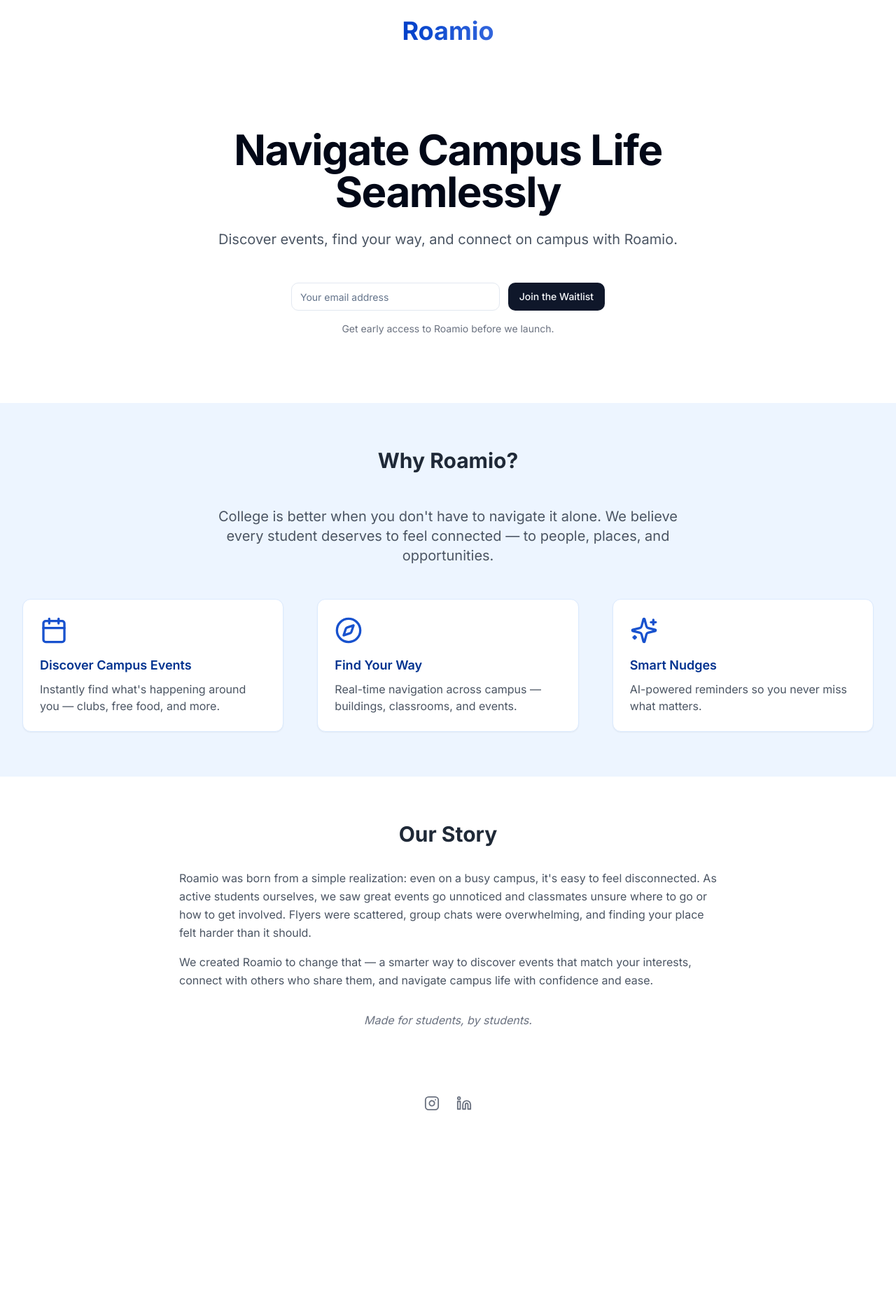
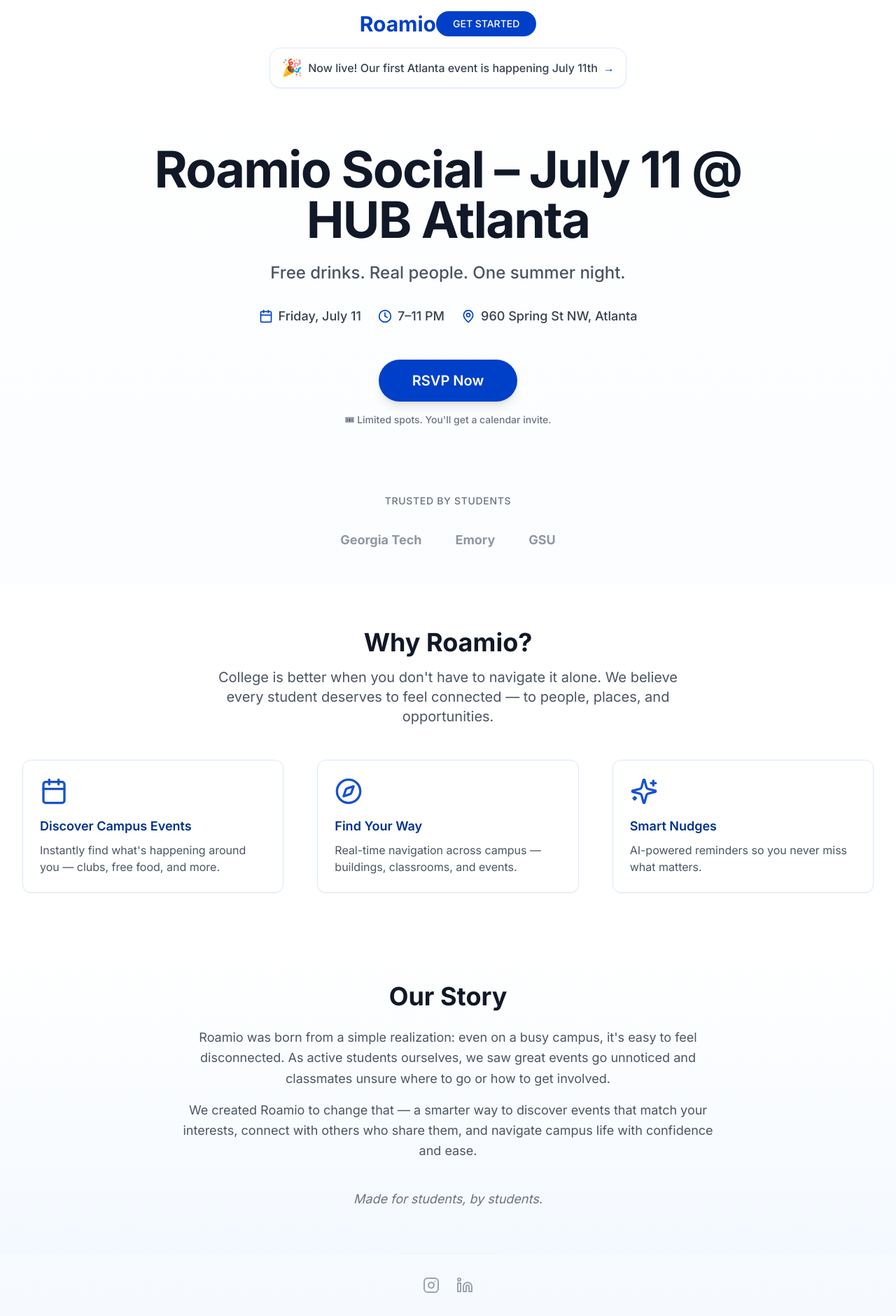
Before and after one commit to aryashahprog/roamio-waitlist-launch, a React (Vite) app: page / in a window 1280 px wide. Shown: the whole page at 70% size. Before the commit the page ends 1620 px from the top, so only its background shows below. Built offline with nearby package versions, Linux system fonts and the light colour scheme.

Commit message:
Refactor: Apply visual updates
The AI updated the landing page to match the provided visual style, while maintaining the existing Roamio color scheme.

```diff
--- a/src/pages/Index.tsx
+++ b/src/pages/Index.tsx
@@ -2,42 +2,103 @@
 import React from 'react';
 import WaitlistForm from '../components/WaitlistForm';
 import FeatureCard from '../components/FeatureCard';
-import { Instagram, Linkedin } from 'lucide-react';
+import { Instagram, Linkedin, Calendar, Clock, MapPin } from 'lucide-react';
 
 const Index: React.FC = () => {
   return (
-    <div className="min-h-screen bg-white flex flex-col">
-      {/* Header/Logo */}
-      <header className="py-6 px-6 max-container">
+    <div className="min-h-screen bg-gradient-to-b from-white to-blue-50/50 flex flex-col">
+      {/* Header */}
+      <header className="py-4 px-6 max-container">
         <div className="flex justify-between items-center">
-          <h1 className="text-3xl md:text-4xl font-bold text-roamio bg-gradient-to-r from-roamio to-roamio-light bg-clip-text text-transparent">Roamio</h1>
+          <h1 className="text-2xl md:text-3xl font-bold text-roamio">Roamio</h1>
+          <a
+            href="https://tally.so/r/mYbOeJ"
+            target="_blank"
+            rel="noopener noreferrer"
+            className="bg-roamio text-white px-6 py-2 rounded-full font-medium hover:bg-roamio-dark transition-colors text-sm"
+          >
+            GET STARTED
+          </a>
         </div>
       </header>
 
+      {/* Announcement Banner */}
+      <section className="px-6 max-container mb-8">
+        <div className="bg-white border border-blue-100 rounded-2xl px-4 py-3 inline-flex items-center gap-2 shadow-sm">
+          <span className="text-2xl">🎉</span>
+          <span className="text-gray-700 font-medium">Now live! Our first Atlanta event is happening July 11th</span>
+          <span className="text-roamio">→</span>
+        </div>
+      </section>
+
       {/* Hero Section */}
-      <section className="flex-1 flex flex-col justify-center items-center text-center px-4 py-12 md:py-24 max-container">
-        <div className="max-w-3xl mx-auto space-y-6">
-          <h1 className="text-4xl md:text-5xl lg:text-6xl font-bold tracking-tight animate-fade-in-up">
-            Navigate Campus Life Seamlessly
-          </h1>
-          <p className="text-xl text-gray-600 max-w-2xl mx-auto animate-fade-in-up" style={{ animationDelay: "0.2s" }}>
-            Discover events, find your way, and connect on campus with Roamio.
+      <section className="flex-1 flex flex-col justify-center items-center text-center px-4 py-12 max-container">
+        <div className="max-w-4xl mx-auto space-y-8">
+          <div className="space-y-6">
+            <h1 className="text-5xl md:text-6xl lg:text-7xl font-bold tracking-tight text-gray-900 leading-tight">
+              Roamio Social – July 11 @ HUB Atlanta
+            </h1>
+            <p className="text-xl md:text-2xl text-gray-600 max-w-2xl mx-auto font-medium">
+              Free drinks. Real people. One summer night.
+            </p>
+          </div>
+
+          {/* Event Details */}
+          <div className="flex flex-col sm:flex-row gap-6 justify-center items-center text-gray-700 text-lg">
+            <div className="flex items-center gap-2">
+              <Calendar className="h-5 w-5 text-roamio" />
+              <span className="font-medium">Friday, July 11</span>
+            </div>
+            <div className="flex items-center gap-2">
+              <Clock className="h-5 w-5 text-roamio" />
+              <span className="font-medium">7–11 PM</span>
+            </div>
+            <div className="flex items-center gap-2">
+              <MapPin className="h-5 w-5 text-roamio" />
+              <span className="font-medium">960 Spring St NW, Atlanta</span>
+            </div>
+          </div>
+
+          {/* CTA Section */}
+          <div className="space-y-4 pt-4">
+            <a
+              href="https://tally.so/r/mYbOeJ"
+              target="_blank"
+              rel="noopener noreferrer"
+              className="inline-block bg-roamio text-white px-12 py-4 rounded-full text-xl font-semibold hover:bg-roamio-dark transition-all duration-300 transform hover:scale-105 shadow-lg hover:shadow-xl"
+            >
+              RSVP Now
+            </a>
+            <p className="text-gray-500 text-sm font-medium">
+              🎟 Limited spots. You'll get a calendar invite.
+            </p>
+          </div>
+        </div>
+      </section>
+
+      {/* Trusted By Section */}
+      <section className="py-12 px-6 max-container">
+        <div className="text-center space-y-8">
+          <p className="text-gray-500 uppercase tracking-wider text-sm font-medium">
+            TRUSTED BY STUDENTS
           </p>
-
-          <div className="pt-6 animate-fade-in-up" style={{ animationDelay: "0.3s" }}>
-            <WaitlistForm />
+          <div className="flex justify-center items-center gap-12 opacity-60">
+            <div className="text-gray-600 font-bold text-lg">Georgia Tech</div>
+            <div className="text-gray-600 font-bold text-lg">Emory</div>
+            <div className="text-gray-600 font-bold text-lg">GSU</div>
           </div>
         </div>
       </section>
 
       {/* Features Section */}
-      <section className="py-16 bg-blue-50">
+      <section className="py-16 bg-white">
         <div className="max-container space-y-12">
-          <h2 className="text-3xl font-bold text-center text-gray-800">Why Roamio?</h2>
-
-          <p className="text-xl text-center text-gray-600 max-w-2xl mx-auto">
-            College is better when you don't have to navigate it alone. We believe every student deserves to feel connected — to people, places, and opportunities.
-          </p>
+          <div className="text-center space-y-4">
+            <h2 className="text-4xl font-bold text-gray-900">Why Roamio?</h2>
+            <p className="text-xl text-gray-600 max-w-2xl mx-auto">
+              College is better when you don't have to navigate it alone. We believe every student deserves to feel connected — to people, places, and opportunities.
+            </p>
+          </div>
 
           <div className="grid grid-cols-1 md:grid-cols-3 gap-8 md:gap-12">
             <FeatureCard
@@ -60,47 +121,43 @@ const Index: React.FC = () => {
       </section>
 
       {/* Our Story Section */}
-      <section className="py-16 bg-white">
+      <section className="py-16 bg-gradient-to-b from-white to-blue-50/30">
         <div className="max-container">
-          <div className="max-w-3xl mx-auto">
-            <h2 className="text-3xl font-bold text-center text-gray-800 mb-8">Our Story</h2>
-            <div className="prose mx-auto text-gray-600 space-y-4 text-center sm:text-left">
-              <p className="leading-relaxed">
-                Roamio was born from a simple realization: even on a busy campus, it's easy to feel disconnected. As active students ourselves, we saw great events go unnoticed and classmates unsure where to go or how to get involved. Flyers were scattered, group chats were overwhelming, and finding your place felt harder than it should.
+          <div className="max-w-3xl mx-auto text-center space-y-6">
+            <h2 className="text-4xl font-bold text-gray-900">Our Story</h2>
+            <div className="prose mx-auto text-gray-600 space-y-4 text-lg leading-relaxed">
+              <p>
+                Roamio was born from a simple realization: even on a busy campus, it's easy to feel disconnected. As active students ourselves, we saw great events go unnoticed and classmates unsure where to go or how to get involved.
               </p>
-              <p className="leading-relaxed">
+              <p>
                 We created Roamio to change that — a smarter way to discover events that match your interests, connect with others who share them, and navigate campus life with confidence and ease.
               </p>
             </div>
-
-            {/* Tagline - Moved from Features section */}
-            <div className="text-center pt-8 animate-fade-in" style={{ animationDelay: "0.5s" }}>
-              <p className="text-gray-500 italic">Made for students, by students.</p>
-            </div>
+            <p className="text-gray-500 italic text-lg pt-4">Made for students, by students.</p>
           </div>
         </div>
       </section>
 
       {/* Footer */}
-      <footer className="py-8 max-container">
-        <div className="flex justify-center md:justify-start items-center gap-6 text-sm">
+      <footer className="py-8 max-container border-t border-gray-100">
+        <div className="flex justify-center items-center gap-6">
           <a
-            href="https://www.instagram.com/roamio.atl"
+            href="https://www.instagram.com/roamio.ai?igsh=dWdtNjJ1MDcyNGNt"
             target="_blank"
             rel="noopener noreferrer"
-            className="text-gray-500 hover:text-roamio transition-colors duration-300 transform hover:scale-110"
+            className="text-gray-400 hover:text-roamio transition-colors duration-300 transform hover:scale-110"
             aria-label="Follow Roamio on Instagram"
           >
-            <Instagram size={22} />
+            <Instagram size={24} />
           </a>
           <a
             href="https://www.linkedin.com/company/roamioatl/"
             target="_blank"
             rel="noopener noreferrer"
-            className="text-gray-500 hover:text-roamio transition-colors duration-300 transform hover:scale-110"
+            className="text-gray-400 hover:text-roamio transition-colors duration-300 transform hover:scale-110"
             aria-label="Connect with Roamio on LinkedIn"
           >
-            <Linkedin size={22} />
+            <Linkedin size={24} />
           </a>
         </div>
       </footer>
```
